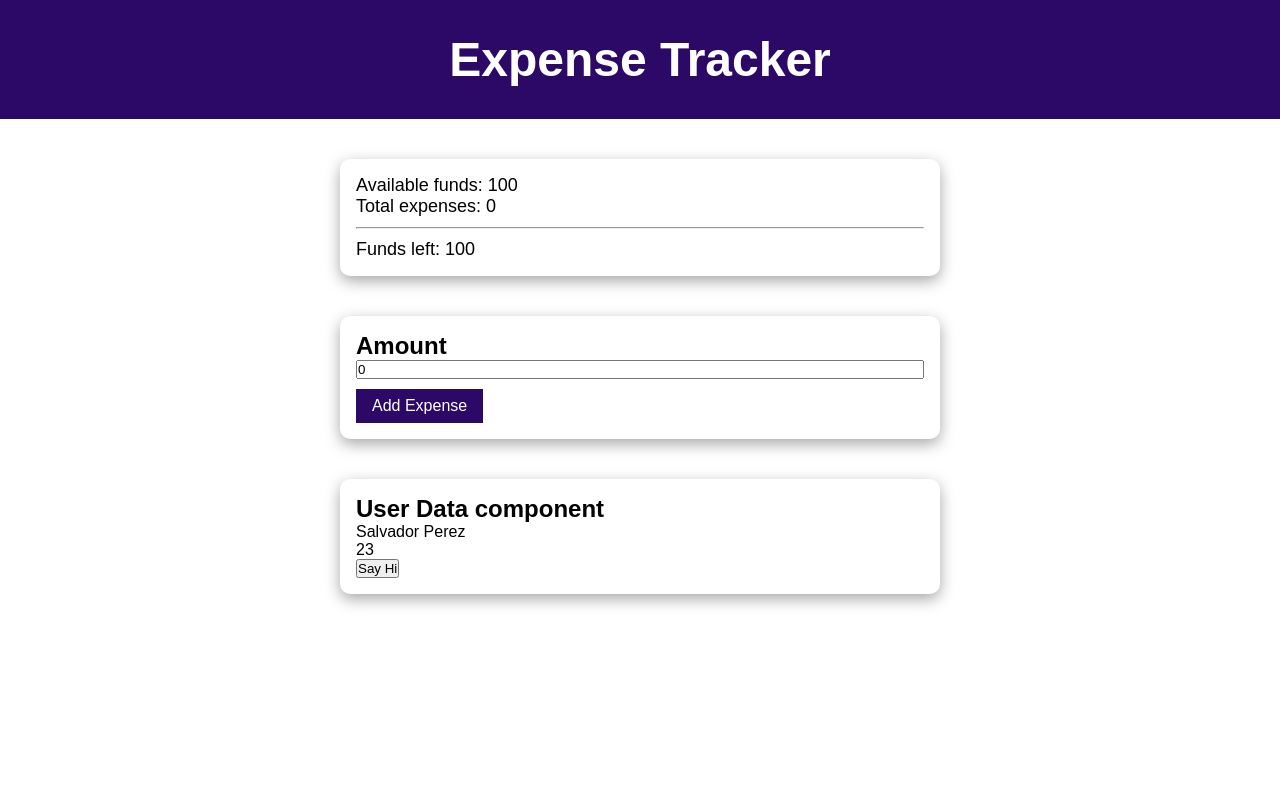
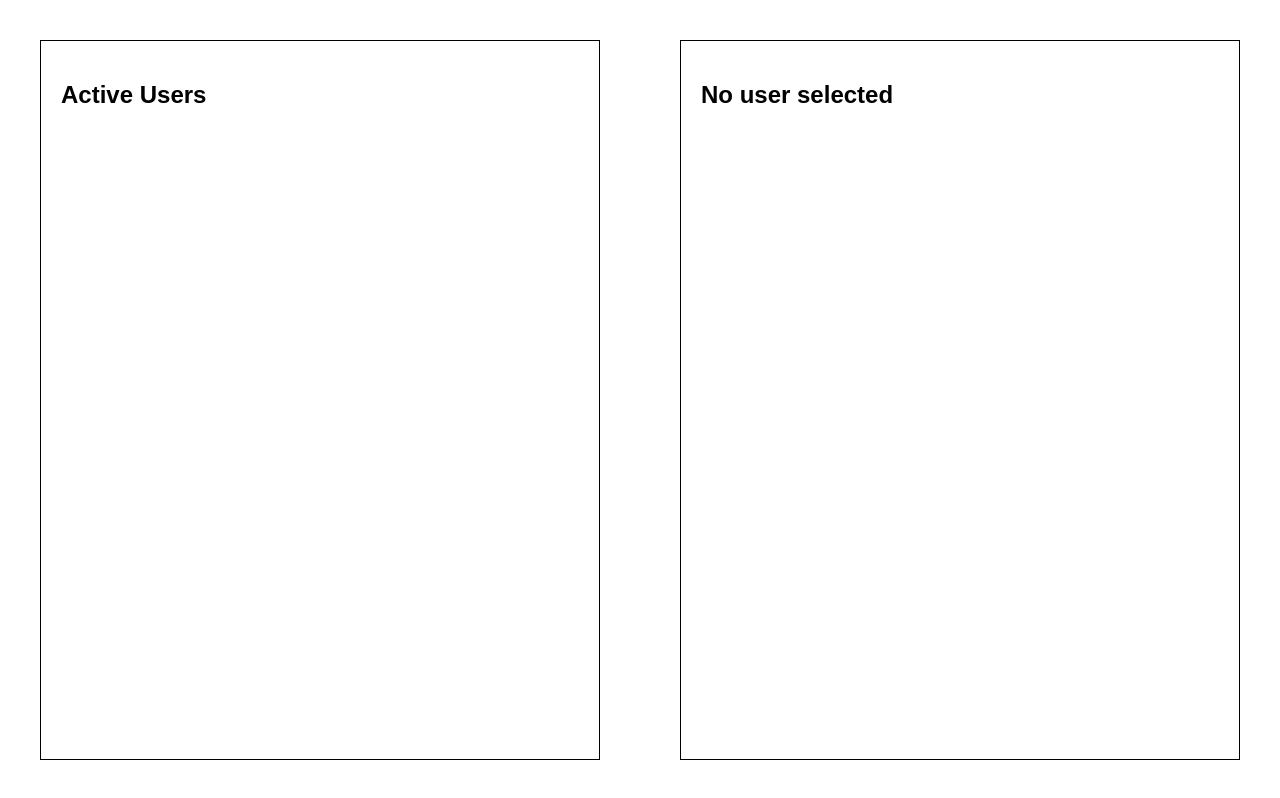
Before and after one commit to salvadorperezm/vue-composition-api-intro, a Vue app: page / in a window 1280 px wide. Built offline with nearby package versions, Linux system fonts and the light colour scheme.

Commit message:
Basic styling added

```diff
--- a/src/App.vue
+++ b/src/App.vue
@@ -1,101 +1,23 @@
 <template>
-  <header class="header">
-    <h1 class="header__title">expense tracker</h1>
-  </header>
-  <BaseCard>
-    <p class="section__text">Available funds: {{ availableFunds }}</p>
-    <p class="section__text--mb">Total expenses: {{ totalExpenses }}</p>
-    <hr />
-    <p class="section__text--mt">Funds left: {{ fundsLeft }}</p>
-  </BaseCard>
-  <BaseCard>
-    <h2>Amount</h2>
-    <form class="section__form" @submit.prevent="handleFormSubmit">
-      <input type="number" placeholder="0" class="section__input" v-model="userAmountInput">
-      <button class="section__button">Add Expense</button>
-    </form>
-  </BaseCard>
-  <BaseCard>
-    <UserData name="Salvador Perez" :age="23" @say-hi="sayHi" />
-  </BaseCard>
+  <div class="container">
+    <ActiveUsers />
+    <SelectedUser />
+  </div>
 </template>
 
 <script setup>
-import { computed, onBeforeMount, onMounted, ref, watch } from 'vue';
-
-import BaseCard from "./components/BaseCard.vue"
-import UserData from './components/UserData.vue';
-
-const availableFunds = ref(100);
-const totalExpenses = ref(0);
-const userAmountInput = ref(0);
-
-const handleFormSubmit = () => {
-  totalExpenses.value += userAmountInput.value;
-  userAmountInput.value = 0;
-}
-
-const fundsLeft = computed(() => {
-  return availableFunds.value - totalExpenses.value;
-})
-
-watch(fundsLeft, () => {
-  fundsLeft.value < 0 && alert('You are broke!');
-})
-
-const sayHi = (name) => {
-  alert(`Hello world, I am ${name}`);
-}
-
-// there's no equivalent to beforeCreated and created
-console.log('The setup method replaces beforeCreated and created');
-
-// beforeMounted and mounted equivalents
-onBeforeMount(() => console.log('The onBeforeMounted vue property replaces the beforeMounted'));
-onMounted(() => console.log('the onMounted vue property replaces the mounted'));
-
-// there are equivalent properties for every equivalent lifecycle hook from the Options API
+import ActiveUsers from './components/users/ActiveUsers.vue';
+import SelectedUser from './components/users/SelectedUser.vue';
 </script>
 
 <style scoped>
-.header {
-  background-color: #2c0966;
-  color: #ffffff;
-  padding: 32px;
-  text-align: center;
+.container {
+  min-height: 100vh;
+  min-width: 100vw;
+  display: flex;
 }
 
-.header__title {
-  font-size: 48px;
-  text-transform: capitalize;
-}
-
-.section__button {
-  background-color: #2c0966;
-  border: none;
-  color: #ffffff;
-  cursor: pointer;
-  display: block;
-  font-size: 16px;
-  margin-block-start: 10px;
-  padding: 8px 16px;
-}
-
-.section__input {
-  width: 100%;
-}
-
-.section__text,
-.section__text--mb,
-.section__text--mt {
-  font-size: 18px;
-}
-
-.section__text--mb {
-  margin-block-end: 10px;
-}
-
-.section__text--mt {
-  margin-block-start: 10px;
+.container>* {
+  flex: 1;
 }
 </style>
--- a/src/components/UserData.vue
+++ /dev/null
@@ -1,17 +0,0 @@
-<template>
-    <section>
-        <h2>User Data component</h2>
-        <p>{{ name }}</p>
-        <p>{{ age }}</p>
-        <button @click="emit('sayHi', name.toUpperCase())">Say Hi</button>
-    </section>
-</template>
-
-<script setup>
-const props = defineProps({
-    name: String,
-    age: Number
-})
-
-const emit = defineEmits(['sayHi']);
-</script>
--- a/src/components/BaseCard.vue
+++ b/src/components/ui/BaseCard.vue
@@ -8,10 +8,8 @@
 
 <style scoped>
 .section {
-    border-radius: 10px;
-    box-shadow: rgba(0, 0, 0, 0.35) 0px 5px 15px;
-    padding: 16px;
-    margin: 40px auto;
-    max-width: 600px;
+    border: 1px solid black;
+    padding: 40px 20px;
+    margin: 40px;
 }
 </style>
--- /dev/null
+++ b/src/components/users/ActiveUsers.vue
@@ -0,0 +1,11 @@
+<template>
+    <BaseCard>
+        <h1>Active Users</h1>
+    </BaseCard>
+</template>
+
+<script setup>
+import BaseCard from "../ui/BaseCard.vue"
+</script>
+
+<style scoped></style>
--- /dev/null
+++ b/src/components/users/SelectedUser.vue
@@ -0,0 +1,11 @@
+<template>
+    <BaseCard>
+        <h2>No user selected</h2>
+    </BaseCard>
+</template>
+
+<script setup>
+import BaseCard from '../ui/BaseCard.vue';
+</script>
+
+<style scoped></style>
```
